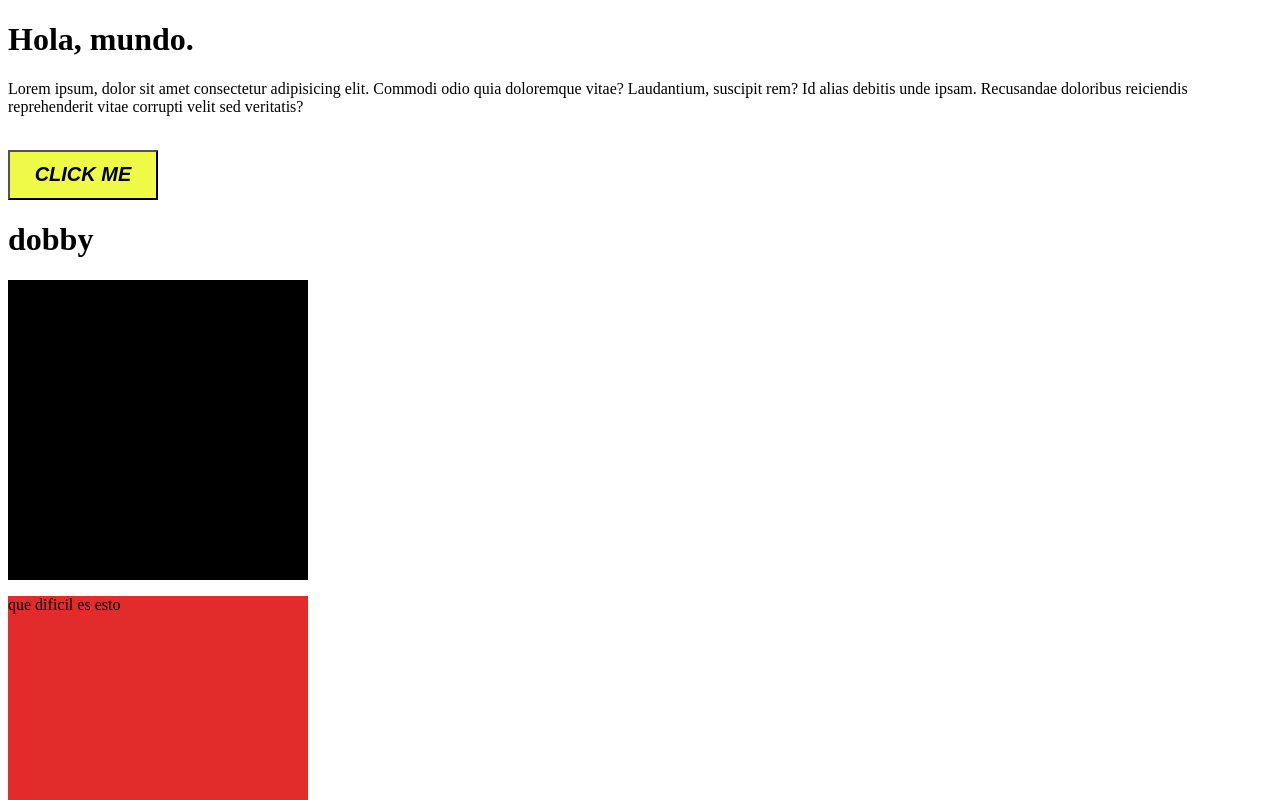
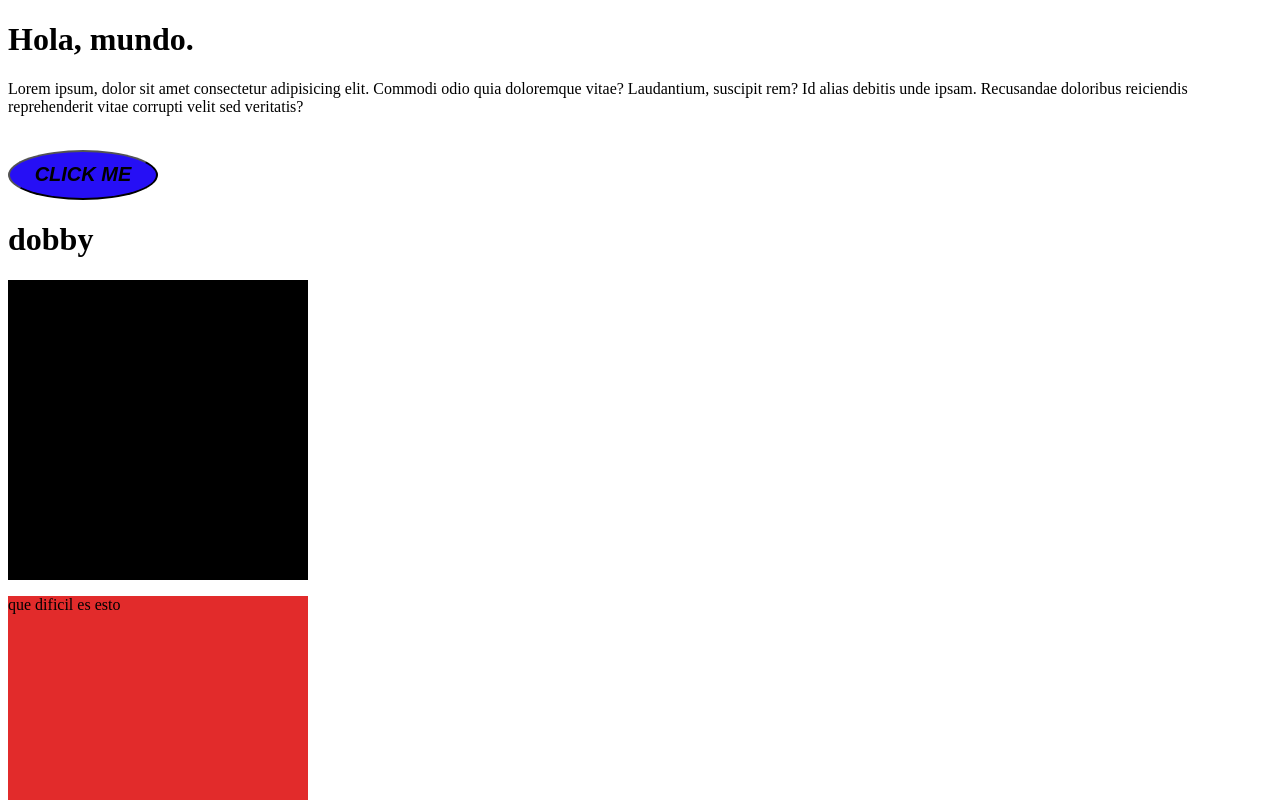
Before and after one commit to AndresEstebanPatino/master-class-git, a plain HTML site: page index.html in a window 1280 px wide. In both pictures the pointer is over the button "CLICK ME". Shown: the top 800 px of the page. Drawn offline with Linux system fonts and the light colour scheme.

Commit message:
Added to button hover effect

```diff
--- a/styles.css
+++ b/styles.css
@@ -6,6 +6,10 @@
     font-size: 20px;
     font-style: italic;
     font-weight: bold;
+    border-radius: 50%;
+}
+.button:hover{
+    background-color: rgb(38, 15, 245);
 }
 
 .cuadro{
```
